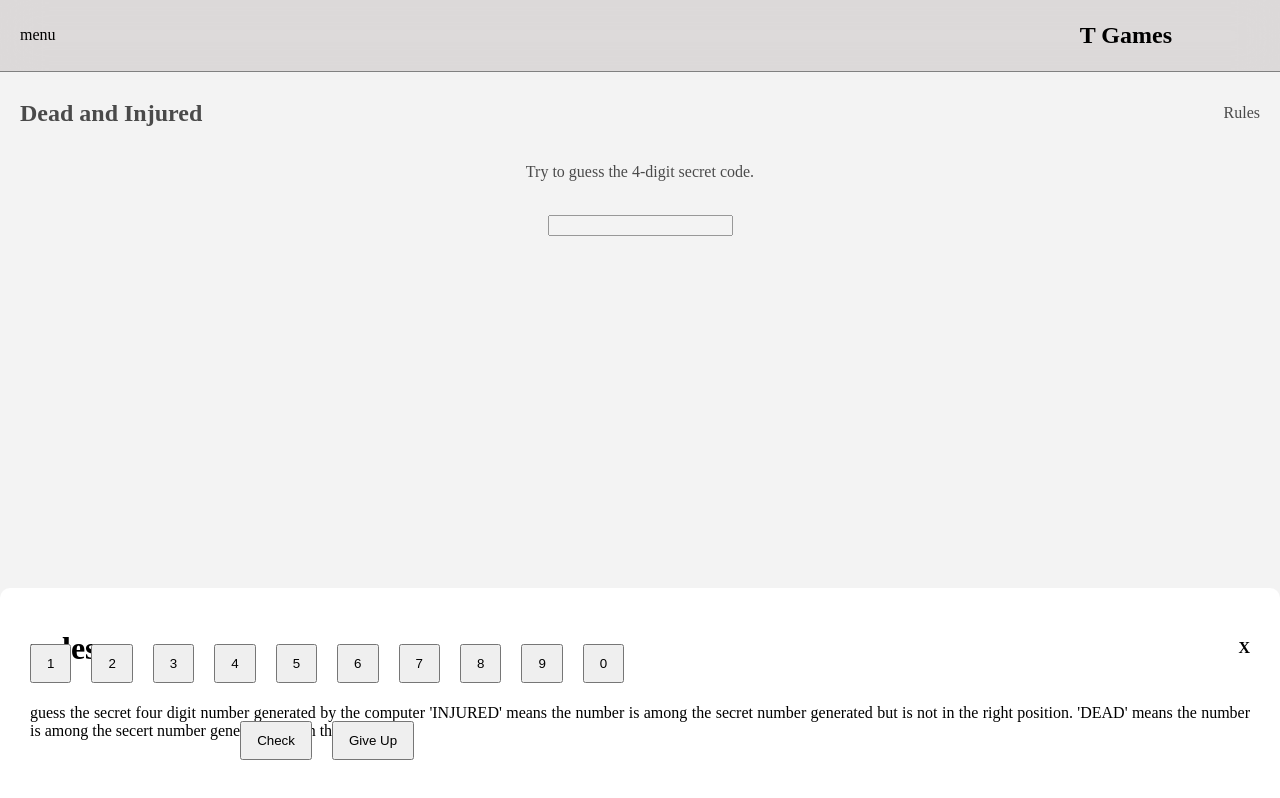
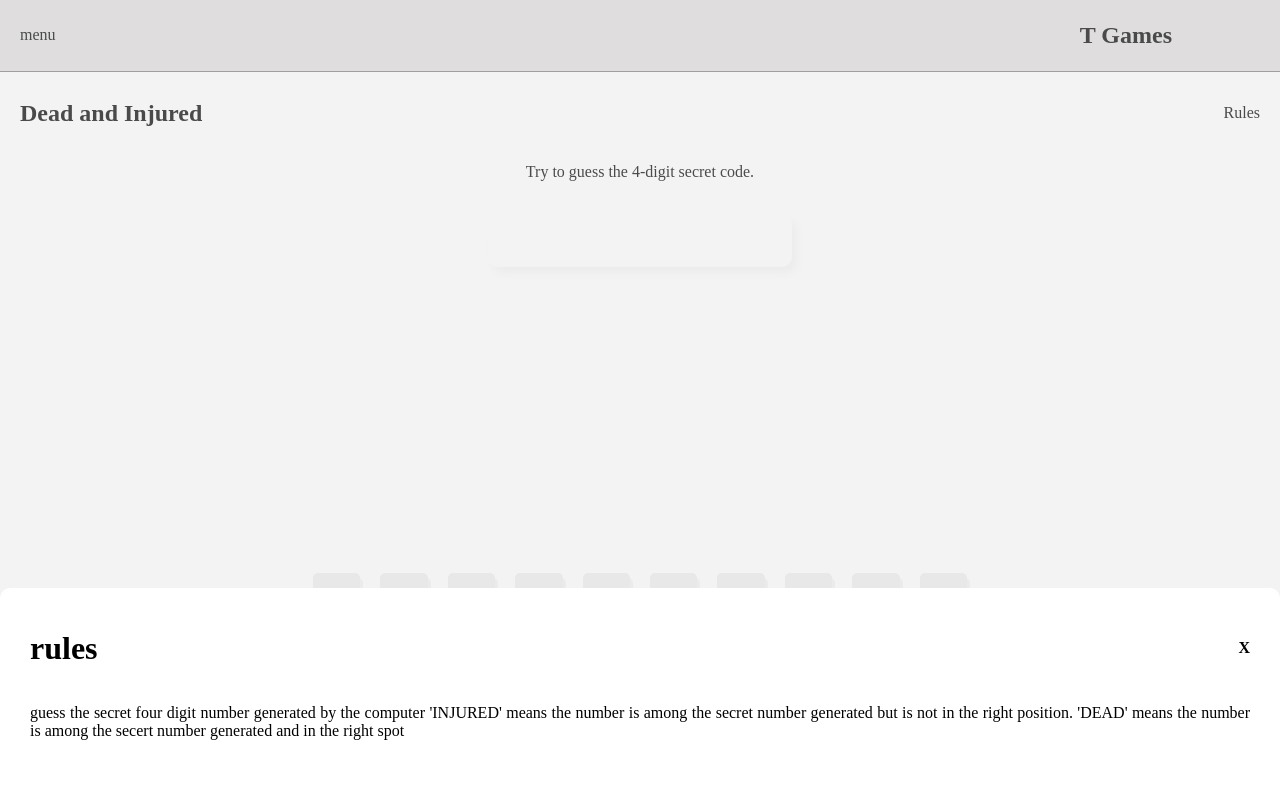
Before and after one commit to Temiloluwaakin/Temi-games, a React (Create React App) app: page /doi in a window 1280 px wide. Built offline with nearby package versions, Linux system fonts and the light colour scheme.

Commit message:
new design

```diff
--- a/src/games/DOI/Doi.js
+++ b/src/games/DOI/Doi.js
@@ -1,4 +1,4 @@
-import { useEffect, useState } from "react";
+import { useEffect, useRef, useState } from "react";
 import Header from "../../Components/header";
 import './doistyles.css'
 
@@ -40,6 +40,8 @@ const Doi = () => {
 			setfeedbacks((prevState) => [...prevState, `${guess}...${dead} Dead, ${injured} Injured`]);
 		}
         setGuess('')
+        setDisableButton(false)
+        setSelectednumbers([])
 	};
 
 	const [rules, setRules] = useState(false);
@@ -56,9 +58,25 @@ const Doi = () => {
         setRules(true);
     }, []);
 
+
+    const [selectedNumbers, setSelectednumbers] = useState([]);
+    const [disabledButton, setDisableButton] = useState(false)
     const handleKeys = (nuk) => {
-        setGuess(guess + nuk)
+        if (!selectedNumbers.includes(nuk) && selectedNumbers.length < 4) {
+            setGuess(guess + nuk)
+           setSelectednumbers([...selectedNumbers, nuk])
+        }
+        if (selectedNumbers.length ===3) {
+            setDisableButton(true)
+        }
     }
+
+    const messagesEndRef = useRef(null);
+    useEffect(() => {
+        if (messagesEndRef.current) {
+            messagesEndRef.current.scrollTop = messagesEndRef.current.scrollHeight;
+        }
+    }, [feedbacks])
 
 
     return (
@@ -96,7 +114,8 @@ const Doi = () => {
                         }
                     </div>
 
-                    <div className="box">
+                    <div className="box" ref={messagesEndRef}
+                    >
                         {feedbacks.map((numl) => (
                             <p key={numl} >
                                 {numl}
@@ -106,12 +125,15 @@ const Doi = () => {
 
                     <div className='chek'>
                         {numberKey.map((nuk) => (
-                            <button key={nuk} onClick={() => handleKeys(nuk)}>
+                            <button key={nuk}
+                                onClick={() => handleKeys(nuk)}
+                                disabled={disabledButton || selectedNumbers.includes(nuk)}
+                            >
                                 {nuk}
                             </button>
                         ))}<br/><br/>
-                        <button onClick={checkGuess}>Check</button>
-                        <button onClick={giveup}>Give Up</button>
+                        <button onClick={giveup} id="rdd">Give Up</button>
+                        <button onClick={checkGuess} id="grn">Check</button>
                     </div>
 				</div>
 			</div>
--- a/src/games/DOI/doistyles.css
+++ b/src/games/DOI/doistyles.css
@@ -13,6 +13,7 @@
     align-items: center;
     width: inherit;
     height: inherit;
+    z-index: 999;
 }
 .rul{
     background: white;
@@ -24,14 +25,42 @@
     padding: 80px 20px 2px 20px;
     text-align: center;
 }
+input{
+    width: 300px;
+    height: 50px;
+    border: none;
+    border-radius: 10px;
+    box-shadow: 5px 6px 10px #dbdada56;
+}
+#grn{
+    background: rgb(31, 128, 31);
+    border: none;
+    border-radius: 10px;
+    color: #fff;
+}
+#rdd{
+    background: #803434;
+    border: none;
+    border-radius: 10px;
+    color: #fff;
+}
+.box{
+    height: 30vh;
+    overflow: scroll;
+}
 .chek{
     margin: 20px auto;
-    position: fixed;
-    bottom: 10px;
+    position: sticky;
+    position: -webkit-sticky;
+    bottom: 20px;
+    width: 80%;
 }
 .chek button{
-    padding: 10px 15px;
+    padding: 15px 20px;
     margin: 10px;
+    border-radius: 5px;
+    border: none;
+    box-shadow: 3px 5px #dbdada56;
 }
 
 
```
